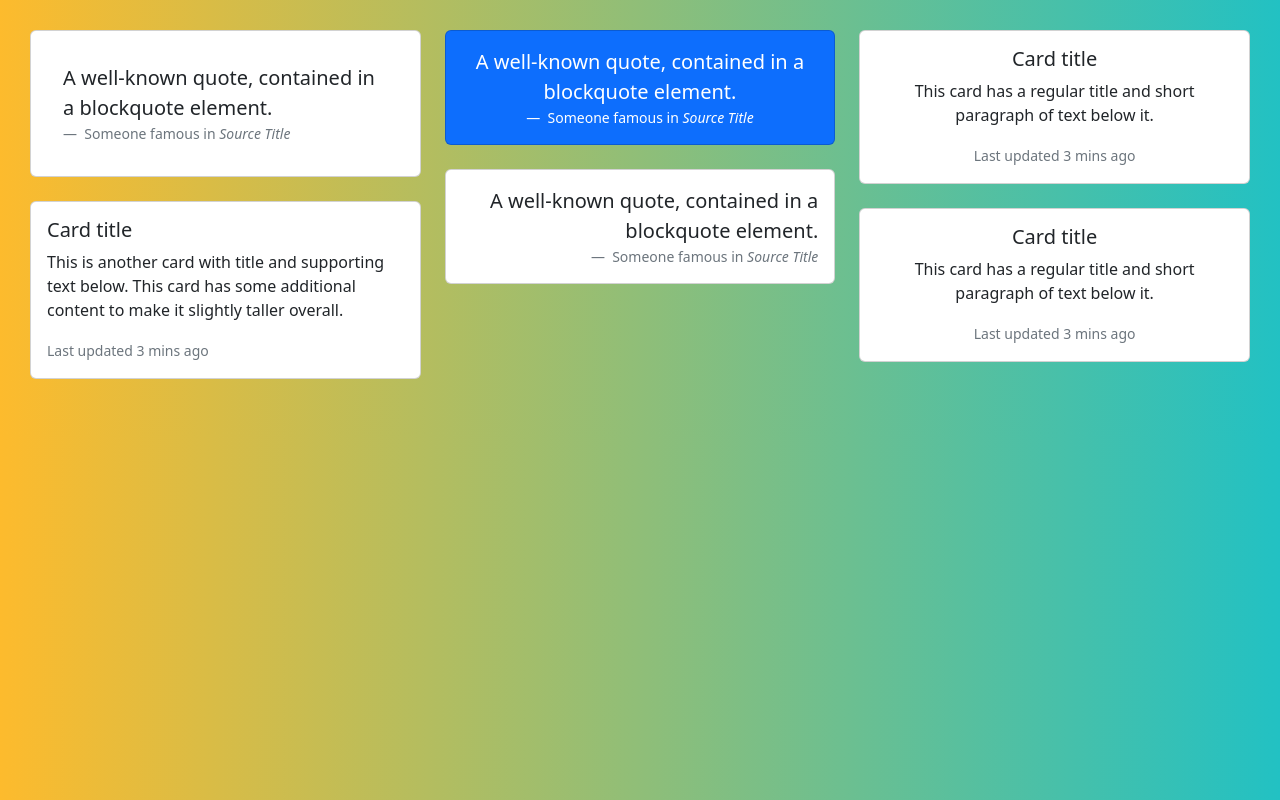
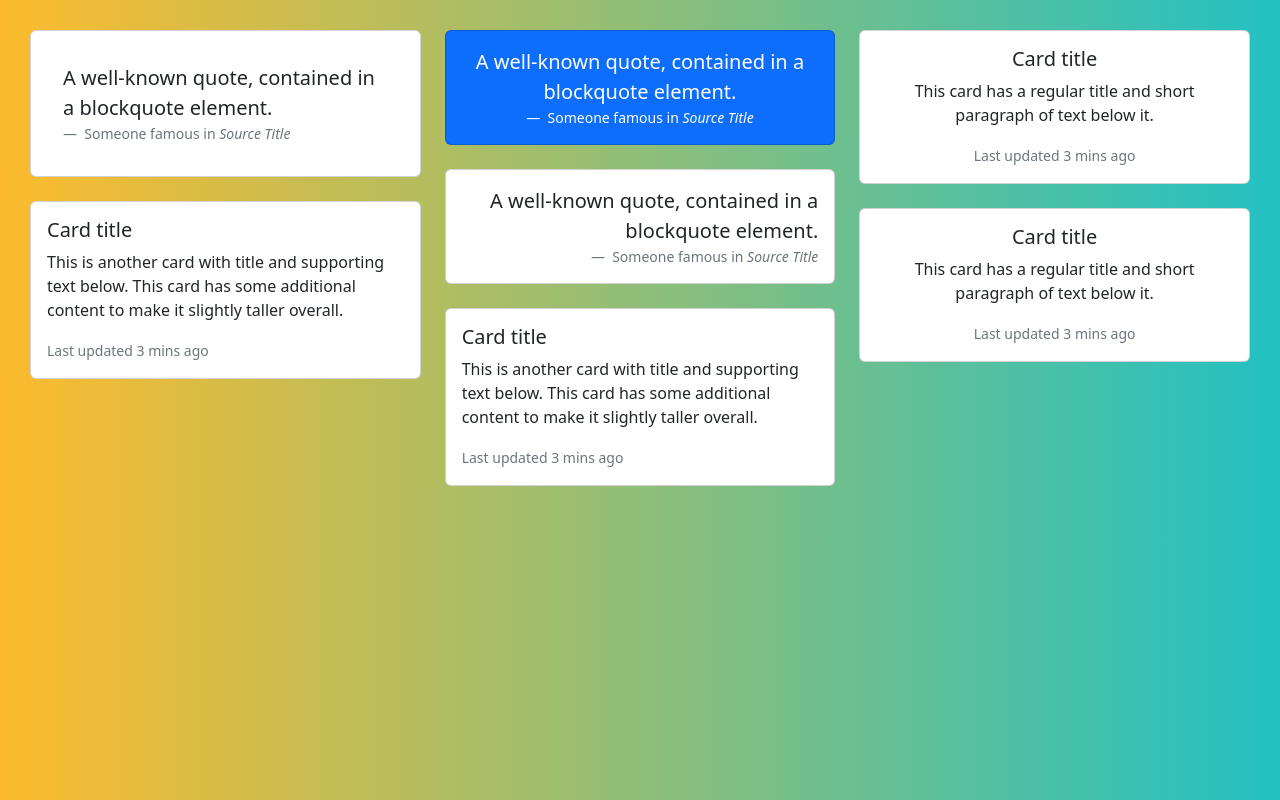
Before and after one commit to evermolina/Ejemplo, a plain HTML site: page index.html in a window 1280 px wide. Drawn offline with nearby package versions, Linux system fonts and the light colour scheme.

Commit message:
feat: agregue mi reseña

```diff
--- a/index.html
+++ b/index.html
@@ -107,6 +107,16 @@
                 </div>
             </div>
         </div>
+        <div class="col-sm-6 col-lg-4 mb-4" style="position: absolute; left: 33.3333%; top: 488px;">
+            <div class="card">
+                <div class="card-body">
+                    <h5 class="card-title">Card title</h5>
+                    <p class="card-text">This is another card with title and supporting text below. This card has some additional content to make it
+                        slightly taller overall.</p>
+                    <p class="card-text"><small class="text-muted">Last updated 3 mins ago</small></p>
+                </div>
+            </div>
+        </div>
     </div>
     <!-- JavaScript Bundle with Popper -->
     <script src="https://cdn.jsdelivr.net/npm/bootstrap@5.2.0/dist/js/bootstrap.bundle.min.js"
```
